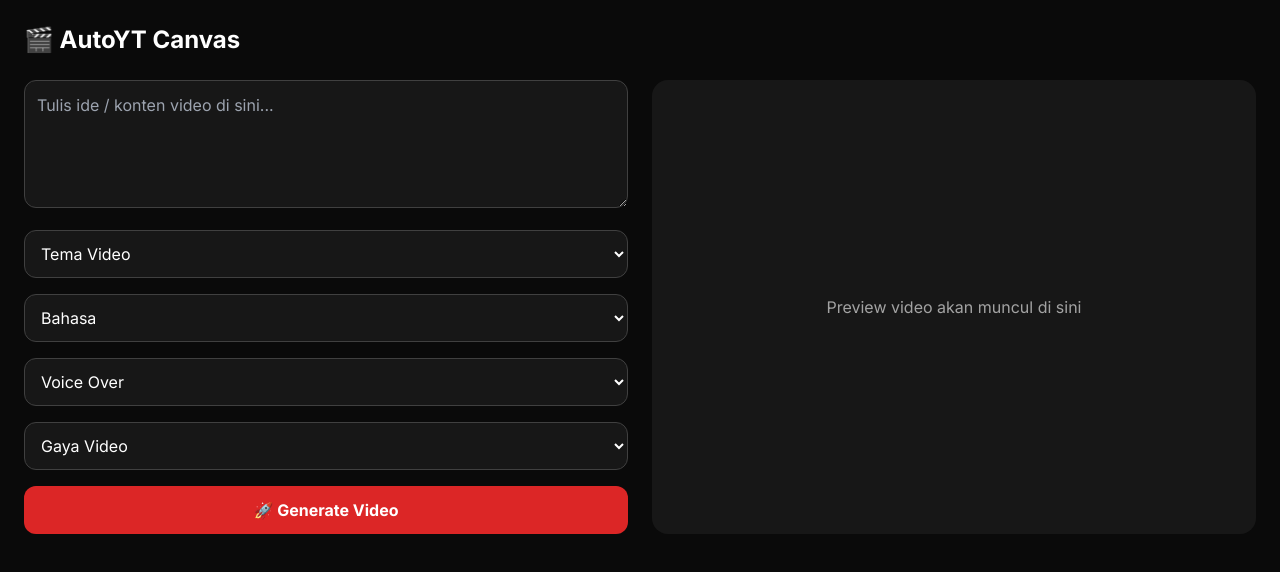
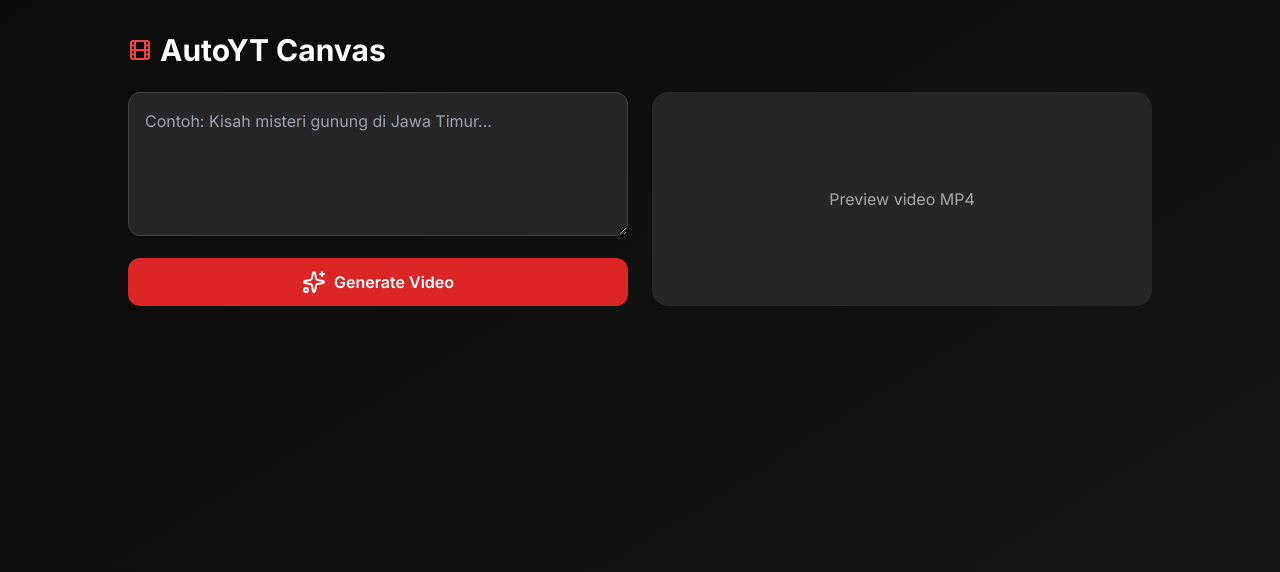
Before and after one commit to wargasekitar/autoyt-canvas, a Next.js app: page / in a window 1280 px wide. Shown: the top 572 px of the page. Built offline with nearby package versions, Linux system fonts and the light colour scheme.

Commit message:
fix: UI Keren

```diff
--- /dev/null
+++ b/app/api/check-status/route.ts
@@ -0,0 +1,10 @@
+import { NextResponse } from "next/server";
+import { getVideoStatus } from "@/lib/video-provider";
+
+export async function GET(req: Request) {
+  const { searchParams } = new URL(req.url);
+  const taskId = searchParams.get("taskId")!;
+
+  const result = await getVideoStatus(taskId);
+  return NextResponse.json(result);
+}
--- a/app/api/generate-video/route.ts
+++ b/app/api/generate-video/route.ts
@@ -1,22 +1,13 @@
 import { NextResponse } from "next/server";
+import { buildPrompt } from "@/lib/ai";
+import { createVideoTask } from "@/lib/video-provider";
 
 export async function POST(req: Request) {
-  const { prompt, audioUrl, apiKey } = await req.json();
+  const { idea } = await req.json();
 
-  const res = await fetch("https://api.runwayml.com/v1/generate", {
-    method: "POST",
-    headers: {
-      Authorization: `Bearer ${apiKey}`,
-      "Content-Type": "application/json",
-    },
-    body: JSON.stringify({
-      prompt,
-      audio: audioUrl,
-      model: "gen3",
-      duration: 10,
-    }),
-  });
+  const prompt = buildPrompt(idea);
 
-  const data = await res.json();
-  return NextResponse.json({ taskId: data.id });
+  const taskId = await createVideoTask(prompt);
+
+  return NextResponse.json({ taskId });
 }
--- /dev/null
+++ b/app/lib/ai.ts
@@ -0,0 +1,3 @@
+export function buildPrompt(idea: string) {
+  return `Buatkan video cinematic berdurasi 30 detik tentang: ${idea}. Gaya dokumenter, dramatis, cinematic lighting, smooth camera motion.`;
+}
--- /dev/null
+++ b/app/lib/video-provider.ts
@@ -0,0 +1,35 @@
+const API = "https://api.replicate.com/v1/predictions";
+const TOKEN = process.env.REPLICATE_API_TOKEN!;
+
+export async function createVideoTask(prompt: string) {
+  const res = await fetch(API, {
+    method: "POST",
+    headers: {
+      Authorization: `Token ${TOKEN}`,
+      "Content-Type": "application/json",
+    },
+    body: JSON.stringify({
+      version: "video-model-version-id",
+      input: { prompt },
+    }),
+  });
+
+  const data = await res.json();
+  return data.id;
+}
+
+export async function getVideoStatus(taskId: string) {
+  const res = await fetch(`${API}/${taskId}`, {
+    headers: {
+      Authorization: `Token ${TOKEN}`,
+    },
+  });
+
+  const data = await res.json();
+
+  if (data.status === "succeeded") {
+    return { status: "done", videoUrl: data.output[0] };
+  }
+
+  return { status: data.status };
+}
--- a/app/page.tsx
+++ b/app/page.tsx
@@ -1,60 +1,75 @@
 "use client";
 import { useState } from "react";
+import { Film, Sparkles, Download, Loader2 } from "lucide-react";
 
 export default function DashboardPage() {
   const [idea, setIdea] = useState("");
+  const [status, setStatus] = useState<"idle" | "loading" | "done">("idle");
+  const [videoUrl, setVideoUrl] = useState<string | null>(null);
+
+  const generate = async () => {
+    setStatus("loading");
+    const res = await fetch("/api/generate-video", {
+      method: "POST",
+      body: JSON.stringify({ idea }),
+    });
+
+    const { taskId } = await res.json();
+
+    const interval = setInterval(async () => {
+      const check = await fetch(`/api/check-status?taskId=${taskId}`);
+      const data = await check.json();
+
+      if (data.status === "done") {
+        clearInterval(interval);
+        setVideoUrl(data.videoUrl);
+        setStatus("done");
+      }
+    }, 4000);
+  };
 
   return (
-    <div className="min-h-screen bg-neutral-950 text-white p-6">
-      <h1 className="text-2xl font-bold mb-6">🎬 AutoYT Canvas</h1>
+    <div className="min-h-screen bg-gradient-to-br from-neutral-950 to-neutral-900 text-white p-8">
+      <div className="max-w-5xl mx-auto">
+        <h1 className="text-3xl font-bold flex items-center gap-2 mb-6">
+          <Film className="text-red-500" /> AutoYT Canvas
+        </h1>
 
-      <div className="grid grid-cols-1 md:grid-cols-2 gap-6">
-        {/* LEFT PANEL */}
+        <div className="grid md:grid-cols-2 gap-6">
           <div className="space-y-4">
             <textarea
-            placeholder="Tulis ide / konten video di sini..."
               value={idea}
               onChange={(e) => setIdea(e.target.value)}
-            className="w-full h-32 p-3 rounded-xl bg-neutral-900 border border-neutral-700"
+              placeholder="Contoh: Kisah misteri gunung di Jawa Timur..."
+              className="w-full h-36 p-4 rounded-xl bg-neutral-800 border border-neutral-700"
             />
 
-          <select className="w-full p-3 rounded-xl bg-neutral-900 border border-neutral-700">
-            <option>Tema Video</option>
-            <option>Horror</option>
-            <option>Misteri</option>
-            <option>Sejarah</option>
-            <option>Legenda</option>
-          </select>
-
-          <select className="w-full p-3 rounded-xl bg-neutral-900 border border-neutral-700">
-            <option>Bahasa</option>
-            <option>Indonesia</option>
-            <option>English</option>
-            <option>Spanish</option>
-          </select>
-
-          <select className="w-full p-3 rounded-xl bg-neutral-900 border border-neutral-700">
-            <option>Voice Over</option>
-            <option>Pria</option>
-            <option>Perempuan</option>
-          </select>
-
-          <select className="w-full p-3 rounded-xl bg-neutral-900 border border-neutral-700">
-            <option>Gaya Video</option>
-            <option>Cinematic</option>
-            <option>Anime</option>
-            <option>Cartoon</option>
-            <option>CGI</option>
-          </select>
-
-          <button className="w-full bg-red-600 hover:bg-red-700 py-3 rounded-xl font-bold">
-            🚀 Generate Video
+            <button
+              onClick={generate}
+              disabled={status === "loading"}
+              className="w-full bg-red-600 hover:bg-red-700 py-3 rounded-xl font-semibold flex items-center justify-center gap-2"
+            >
+              {status === "loading" ? <Loader2 className="animate-spin" /> : <Sparkles />}
+              Generate Video
             </button>
           </div>
 
-        {/* RIGHT PANEL */}
-        <div className="bg-neutral-900 rounded-2xl p-4 flex flex-col items-center justify-center">
-          <p className="opacity-60">Preview video akan muncul di sini</p>
+          <div className="bg-neutral-800 rounded-2xl p-4 flex flex-col items-center justify-center">
+            {!videoUrl && <p className="opacity-60">Preview video MP4</p>}
+
+            {videoUrl && (
+              <>
+                <video src={videoUrl} controls className="rounded-xl" />
+                <a
+                  href={videoUrl}
+                  download
+                  className="mt-4 flex items-center gap-2 bg-neutral-700 px-4 py-2 rounded-lg"
+                >
+                  <Download /> Download MP4
+                </a>
+              </>
+            )}
+          </div>
         </div>
       </div>
     </div>
```
Also changed, not shown: app/lib/crypto.ts (added). Lines whose indentation alone changed are shown as unchanged.
